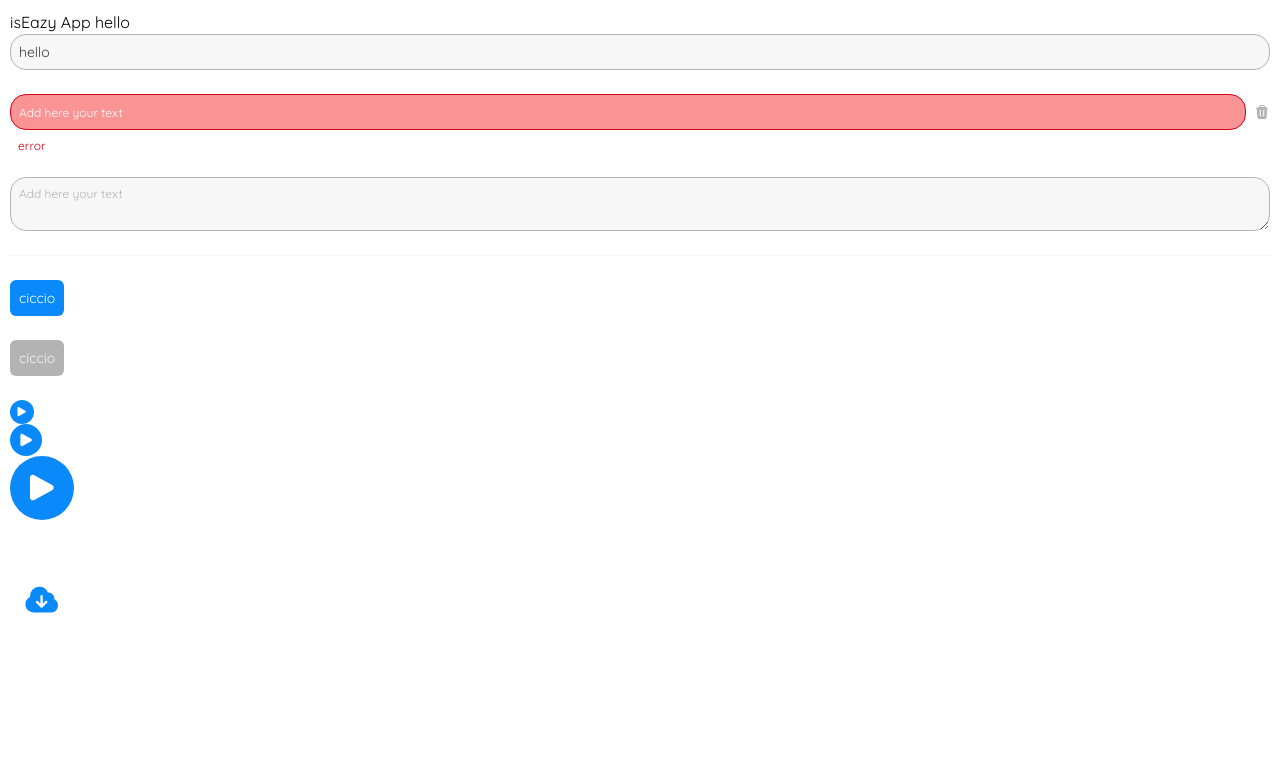
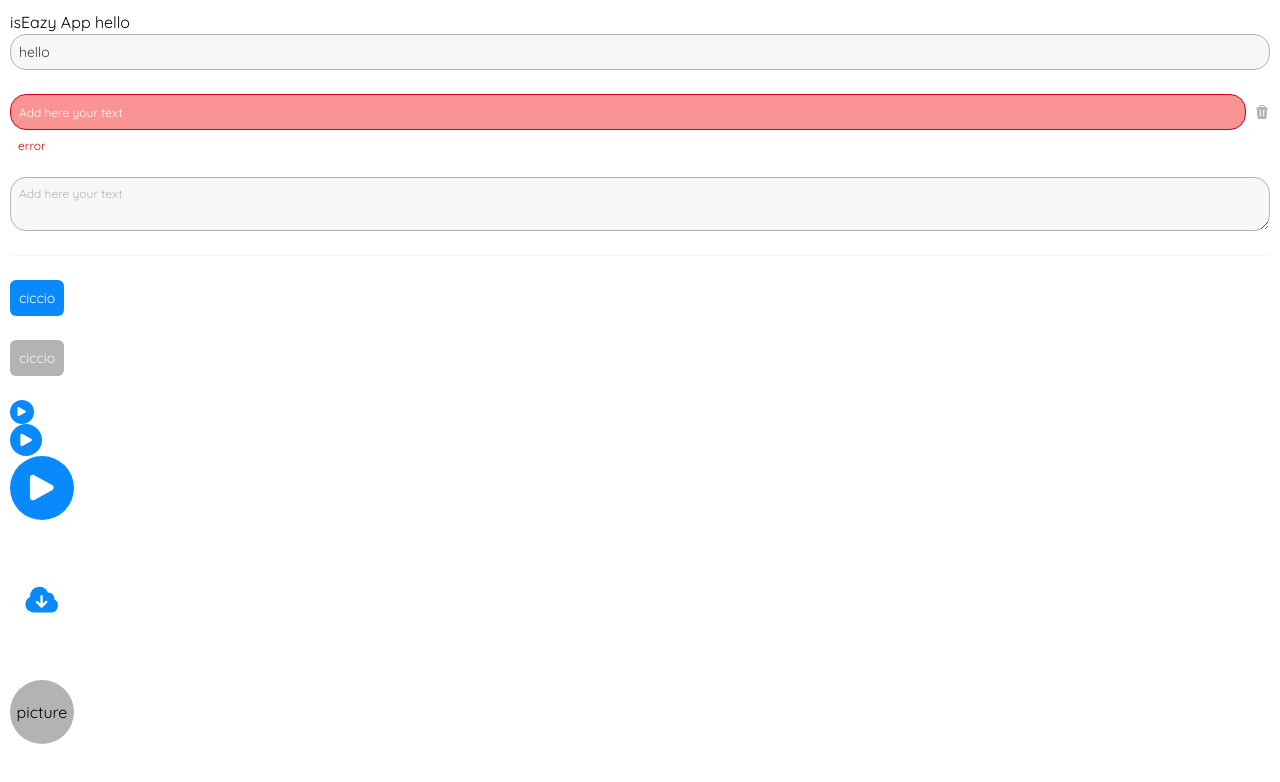
Before and after one commit to CasoGiuseppe/challenge_isEazy, a Vue app: page / in a window 1280 px wide. Shown: the top 782 px of the page. Built offline with nearby package versions, Linux system fonts and the light colour scheme.

Commit message:
feature: add base picture component scaffolding with id and size properties

```diff
--- a/src/app/ui/App.vue
+++ b/src/app/ui/App.vue
@@ -25,11 +25,16 @@
     <BaseUiButton :variant="ButtonVariants.EMPTY" :size="Sizes.XXLG"
       ><CloudArrowDownIcon
     /></BaseUiButton>
+    <br />
+    <br />
+    <BaseUiPicture />
   </header>
 </template>
 <script setup lang="ts">
 import BaseUiInput from '@ui/components/base/base-ui-input/BaseUiInput.vue';
 import BaseUiButton from '@ui/components/base/base-ui-button/BaseUiButton.vue';
+import BaseUiPicture from '@ui/components/base/base-ui-picture/BaseUiPicture.vue';
+
 import { PlayIcon, CloudArrowDownIcon } from '@heroicons/vue/24/solid';
 import { Fields, Types, Sizes, Roles } from '@shared/types/definitions';
 import { ButtonVariants } from '@ui/components/base/base-ui-button/definitions';
--- a/src/app/ui/components/base/base-ui-button/BaseUiButton.vue
+++ b/src/app/ui/components/base/base-ui-button/BaseUiButton.vue
@@ -21,7 +21,7 @@ import { type PropType } from 'vue';
 import { Roles, Sizes, Types } from '@shared/types/definitions';
 import { ButtonVariants } from './definitions';
 
-const { id, role, disabled, variant } = defineProps({
+const { id, role, disabled, variant, size, label } = defineProps({
   id: {
     type: String as PropType<String>,
     default: 'buttonID'
--- /dev/null
+++ b/src/app/ui/components/base/base-ui-picture/BaseUiPicture.scss
@@ -0,0 +1,15 @@
+.base-ui-picture {
+  $baseuipicture: &;
+
+  @apply flex justify-center items-center;
+  @apply aspect-square overflow-hidden;
+  @apply bg-gray-300 rounded-[50%];
+
+  &[data-size='xlg'] {
+    @apply w-xlg
+  }
+
+  &[data-size='xxlg'] {
+    @apply w-xxlg
+  }
+}
--- /dev/null
+++ b/src/app/ui/components/base/base-ui-picture/BaseUiPicture.vue
@@ -0,0 +1,20 @@
+<template>
+  <figure class="base-ui-picture" :data-size="size">picture</figure>
+</template>
+<script setup lang="ts">
+import { type PropType } from 'vue';
+import { Sizes } from '@shared/types/definitions';
+
+const { id, size } = defineProps({
+  id: {
+    type: String as PropType<String>,
+    default: 'pictureID'
+  },
+  size: {
+    type: String as PropType<Sizes>,
+    default: Sizes.XXLG,
+    validator: (prop: Sizes) => Object.values(Sizes).includes(prop)
+  }
+});
+</script>
+<style lang="scss" src="./BaseUiPicture.scss" scoped />
--- /dev/null
+++ b/src/app/ui/components/base/base-ui-picture/definitions.ts
@@ -0,0 +1,6 @@
+import { Sizes } from '@shared/types/definitions';
+
+export interface Props {
+  id?: String,
+  size?: Sizes,
+}
```
